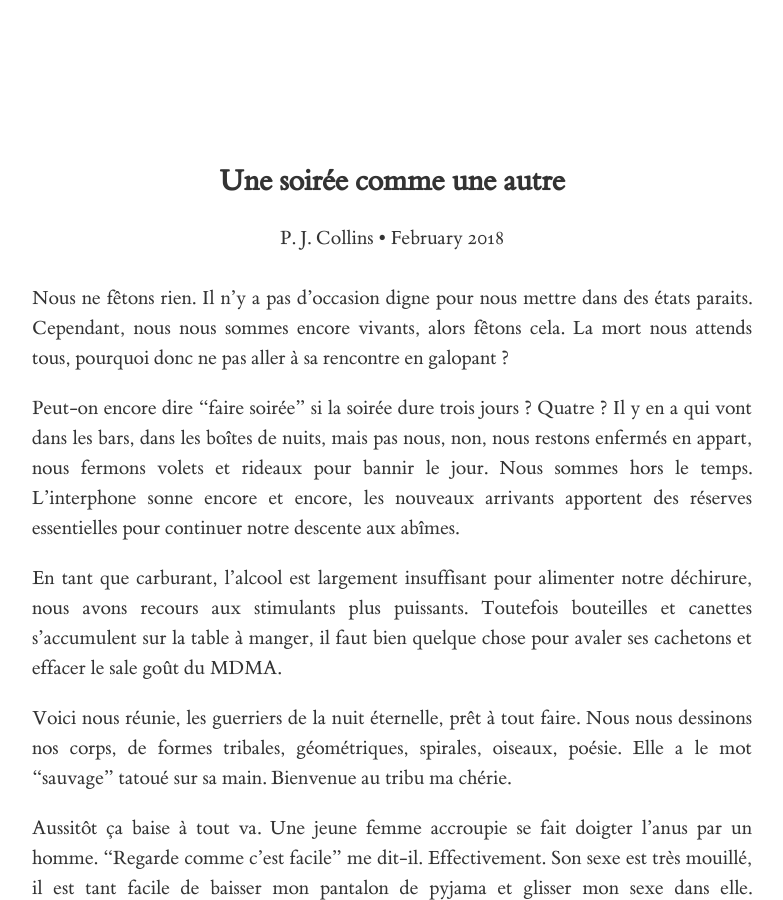
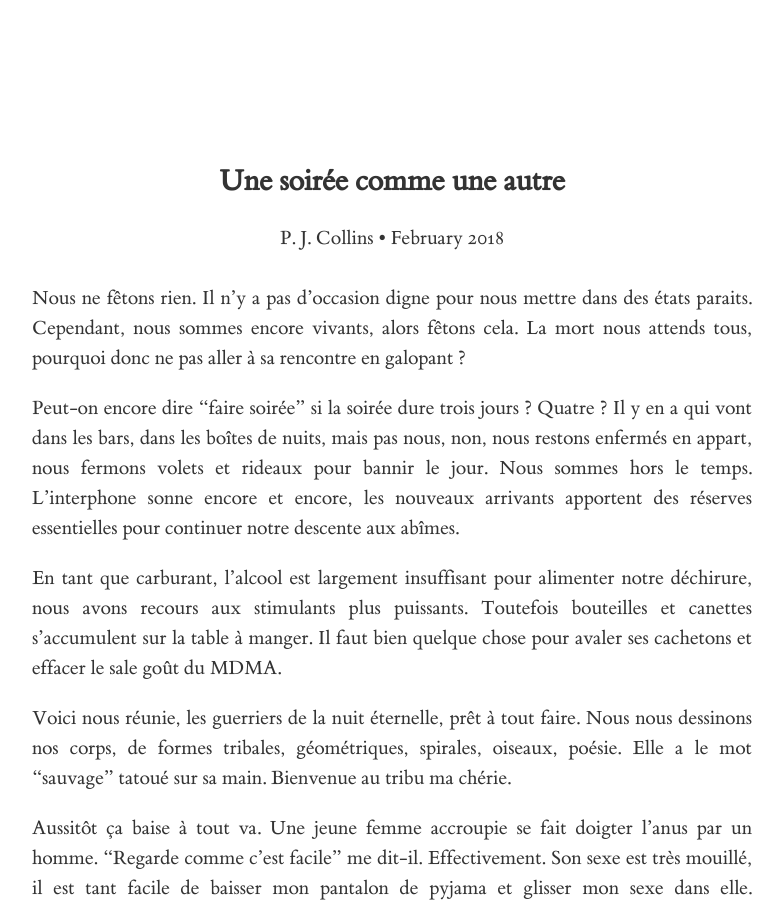
Before and after one commit to patrickjohncollins/patrickjohncollins.github.io, a Jekyll site: the page built from une-soiree-comme-une-autre.md, in a window 1280 px wide and 900 px high. Shown: the whole window, without its empty margins (248-1031 px from the left). Built offline with Jekyll 4.4.1, drawn with Linux system fonts in a browser that asks for light colours; our own code applies the rules of GitHub Pages for plain Markdown files; some of the changed text lies outside the part shown.

Commit message:
Some corrections

```diff
--- a/une-soiree-comme-une-autre.md
+++ b/une-soiree-comme-une-autre.md
@@ -3,11 +3,11 @@ title: Une soirée comme une autre
 date: 2018-02-02
 ---
 
-Nous ne fêtons rien.  Il n'y a pas d’occasion digne pour nous mettre dans des états paraits.  Cependant, nous nous sommes encore vivants, alors fêtons cela.  La mort nous attends tous, pourquoi donc ne pas aller à sa rencontre en galopant ?
+Nous ne fêtons rien.  Il n'y a pas d’occasion digne pour nous mettre dans des états paraits.  Cependant, nous sommes encore vivants, alors fêtons cela.  La mort nous attends tous, pourquoi donc ne pas aller à sa rencontre en galopant ?
 
 Peut-on encore dire "faire soirée" si la soirée dure trois jours ?  Quatre ?  Il y en a qui vont dans les bars, dans les boîtes de nuits, mais pas nous, non, nous restons enfermés en appart, nous fermons volets et rideaux pour bannir le jour.  Nous sommes hors le temps.  L'interphone sonne encore et encore, les nouveaux arrivants apportent des réserves essentielles pour continuer notre descente aux abîmes.
 
-En tant que carburant, l'alcool est largement insuffisant pour alimenter notre déchirure, nous avons recours aux stimulants plus puissants.  Toutefois bouteilles et canettes s'accumulent sur la table à manger, il faut bien quelque chose pour avaler ses cachetons et effacer le sale goût du MDMA.
+En tant que carburant, l'alcool est largement insuffisant pour alimenter notre déchirure, nous avons recours aux stimulants plus puissants.  Toutefois bouteilles et canettes s'accumulent sur la table à manger.  Il faut bien quelque chose pour avaler ses cachetons et effacer le sale goût du MDMA.
 
 Voici nous réunie, les guerriers de la nuit éternelle, prêt à tout faire.  Nous nous dessinons nos corps, de formes tribales, géométriques, spirales, oiseaux, poésie.  Elle a le mot "sauvage" tatoué sur sa main.  Bienvenue au tribu ma chérie.
 
```
Also changed, not shown: other parts of une-soiree-comme-une-autre.md (+1 -1 lines).
